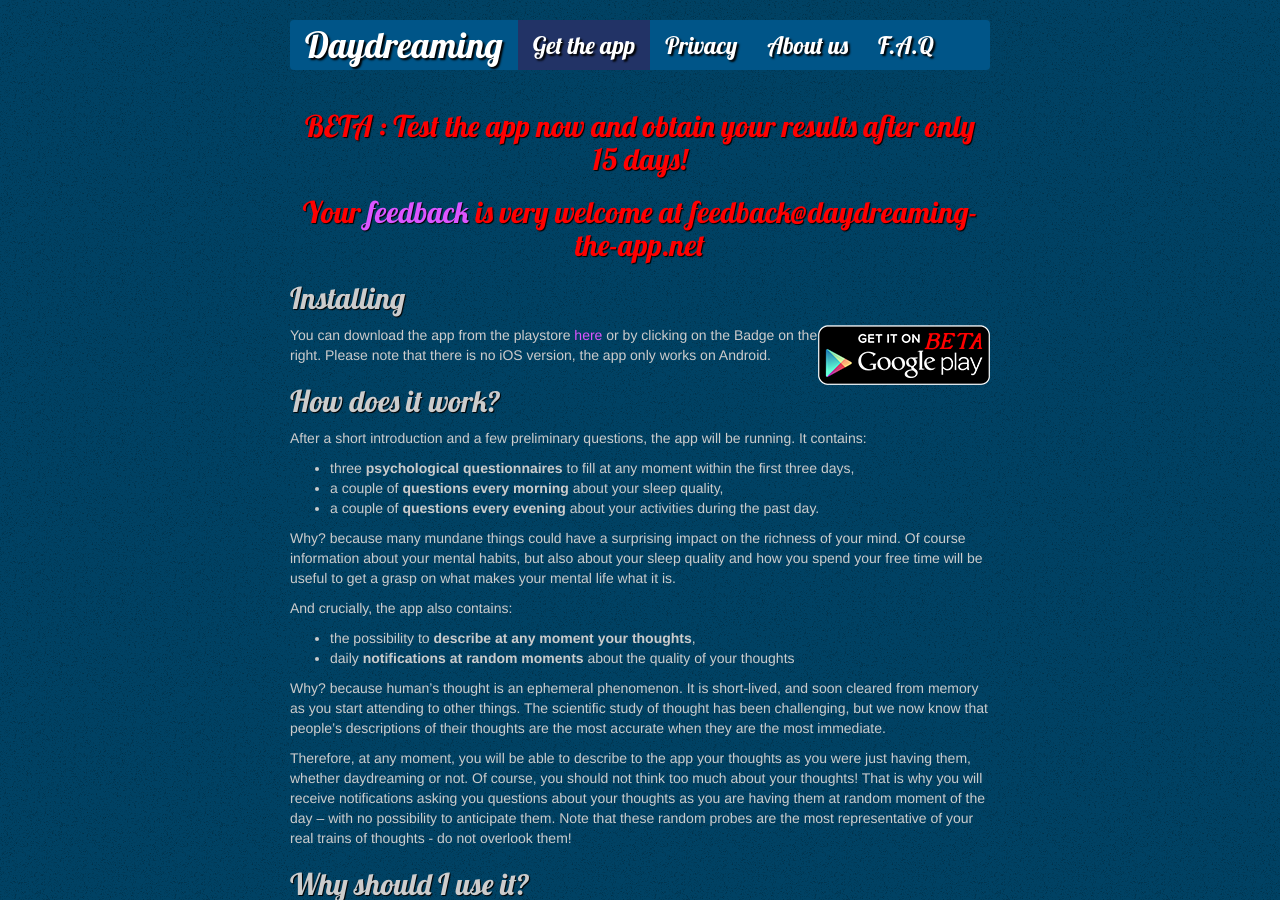
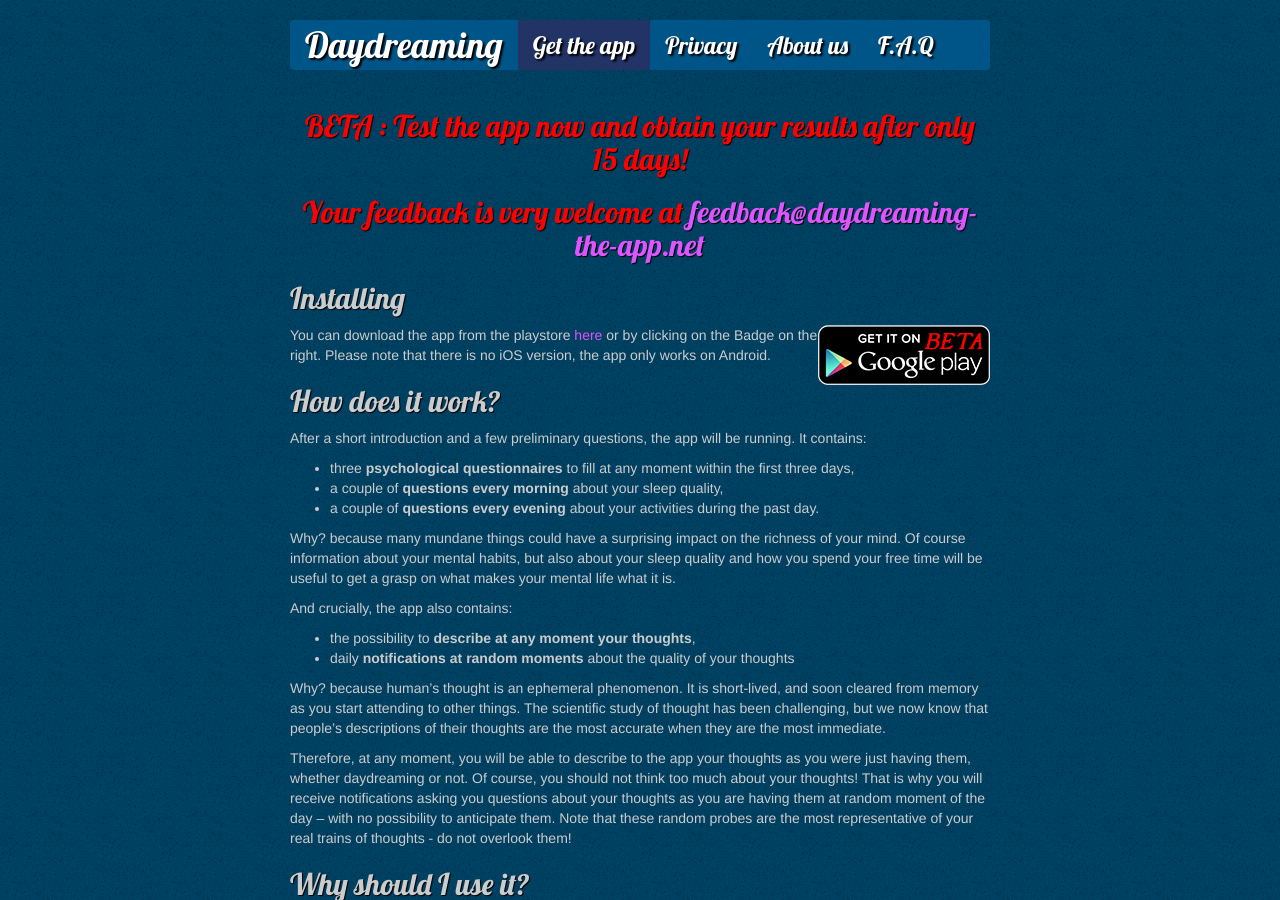
Before and after one commit to daydreaming-experiment/daydreaming-the-app.net, a Jekyll site: the page built from app/index.md, in a window 1280 px wide and 900 px high. Built offline with Jekyll 4.4.1, drawn with Linux system fonts in a browser that asks for light colours; Markdown is read by kramdown in place of the engine named in the settings; comment, search, counter and statistics services are not loaded.

Commit message:
Move mail link to email text

```diff
--- a/app/index.md
+++ b/app/index.md
@@ -5,7 +5,7 @@ tag: app
 ---
 
 ##<center> <font color="red">BETA : Test the app now and obtain your results after only 15 days!</font> </center>
-##<center> <font color="red"> Your <a href="mailto:feedback@daydreaming-the-app.net"> feedback </a> is very welcome at feedback@daydreaming-the-app.net</font> </center>
+##<center> <font color="red"> Your feedback is very welcome at <a href="mailto:feedback@daydreaming-the-app.net">feedback@daydreaming-the-app.net</a></font> </center>
 
 ## Installing
 
```
